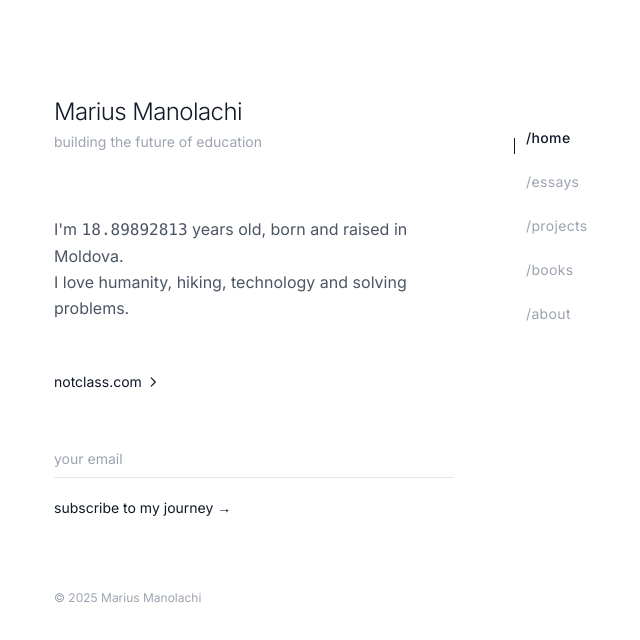
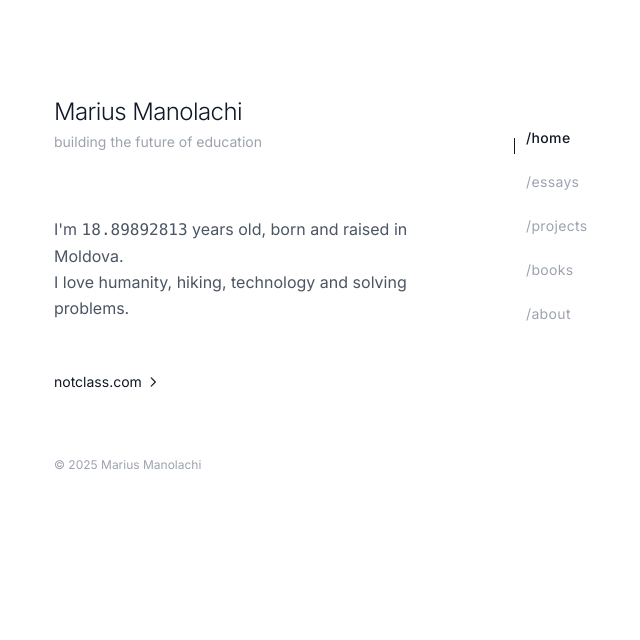
Before and after one commit to marius-manola/personal-brand, a Next.js app: page / in a window 1280 px wide. Shown: the top 640 px of the page, without its empty margins (258-898 px from the left). Built offline with nearby package versions, Linux system fonts and the light colour scheme.

Commit message:
modified:   app/page.tsx

```diff
--- a/app/page.tsx
+++ b/app/page.tsx
@@ -1,42 +1,11 @@
 'use client';
 
-import { useRef, useState } from 'react';
+import { useRef } from 'react';
 import MobileNavigation, { DesktopNavigation } from '@/components/Navigation';
 import AgeCounter from './components/AgeCounter';
 
 export default function Home() {
   const containerRef = useRef<HTMLElement>(null);
-  const [email, setEmail] = useState('');
-  const [status, setStatus] = useState<'idle' | 'loading' | 'success' | 'error'>('idle');
-  const [message, setMessage] = useState('');
-
-  const handleSubmit = async (e: React.FormEvent) => {
-    e.preventDefault();
-    setStatus('loading');
-
-    try {
-      const response = await fetch('/api/subscribe', {
-        method: 'POST',
-        headers: {
-          'Content-Type': 'application/json',
-        },
-        body: JSON.stringify({ email }),
-      });
-
-      const data = await response.json();
-
-      if (!response.ok) {
-        throw new Error(data.error || 'Subscription failed');
-      }
-
-      setStatus('success');
-      setMessage('Thank you for subscribing!');
-      setEmail('');
-    } catch (error) {
-      setStatus('error');
-      setMessage(error instanceof Error ? error.message : 'Failed to subscribe');
-    }
-  };
 
   return (
     <>
@@ -69,34 +38,6 @@ export default function Home() {
                     </svg>
                   </a>
                 </div>
-
-                <div className="space-y-6">
-                  <form onSubmit={handleSubmit} className="space-y-3">
-                    <div className="relative">
-                      <input
-                        type="email"
-                        value={email}
-                        onChange={(e) => setEmail(e.target.value)}
-                        placeholder="your email"
-                        className="w-full px-0 py-2 text-sm bg-transparent border-b border-gray-200 focus:outline-none focus:border-gray-400 transition-colors duration-200 disabled:opacity-50"
-                        required
-                        disabled={status === 'loading'}
-                      />
-                      {message && (
-                        <p className={`absolute -bottom-6 left-0 text-xs ${status === 'error' ? 'text-red-500' : 'text-green-500'} transition-opacity duration-200`}>
-                          {message}
-                        </p>
-                      )}
-                    </div>
-                    <button
-                      type="submit"
-                      disabled={status === 'loading'}
-                      className="w-full py-2 text-sm text-gray-900 hover:text-gray-600 transition-colors duration-200 text-left disabled:opacity-50"
-                    >
-                      {status === 'loading' ? 'subscribing...' : 'subscribe to my journey →'}
-                    </button>
-                  </form>
-                </div>
               </section>
 
               <footer className="text-xs text-gray-400">
```
